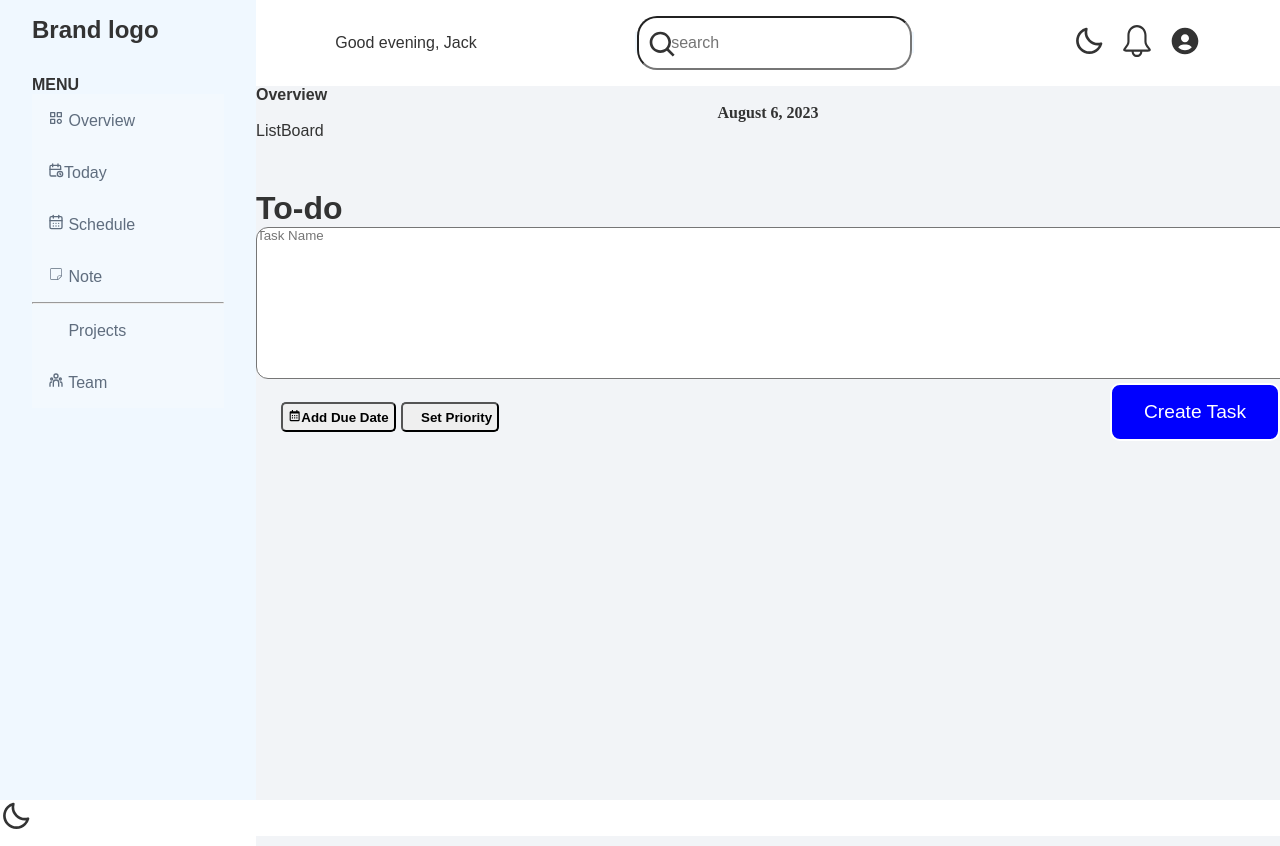
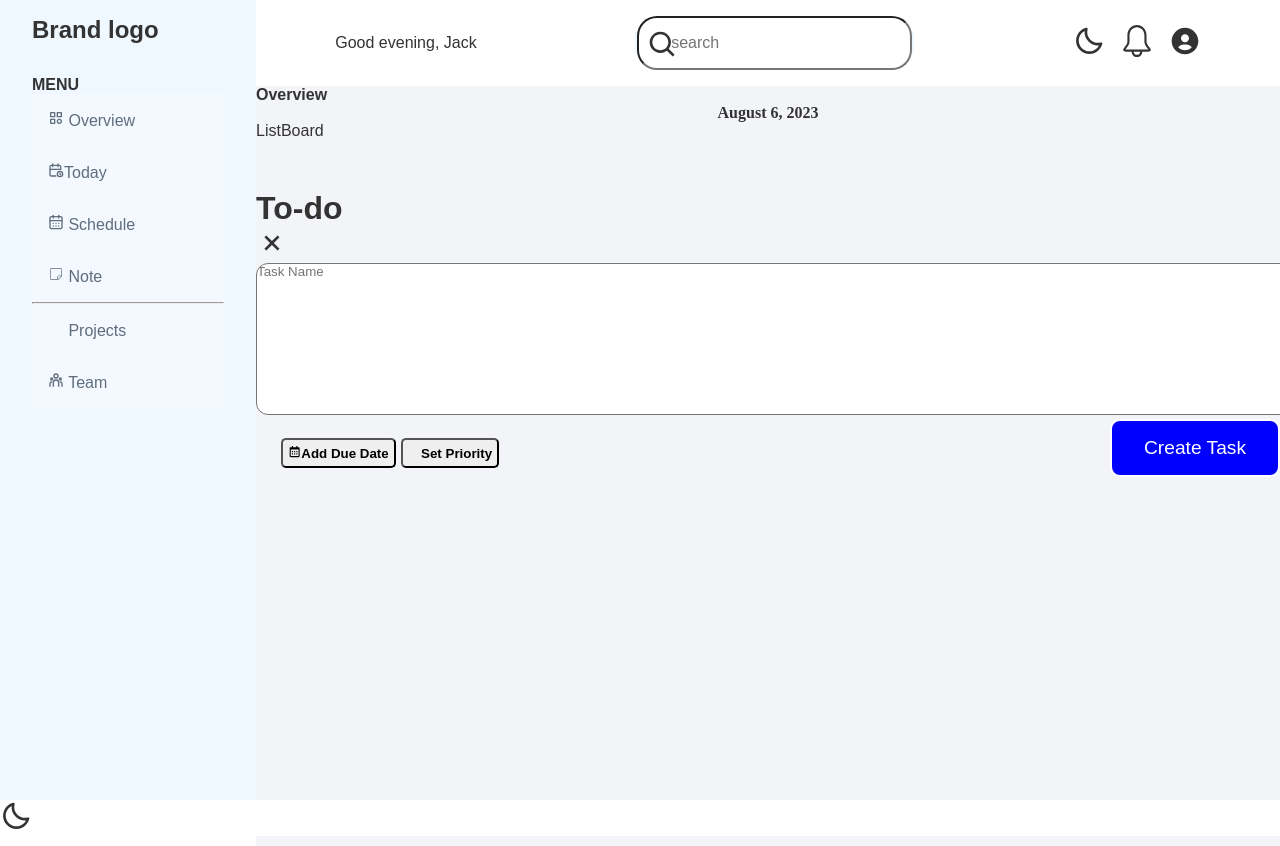
Before and after one commit to walexy026/istart-tech, a React (Create React App) app: page / in a window 1280 px wide. Shown: the top 846 px of the page. Built offline with nearby package versions, Linux system fonts and the light colour scheme; some icons are missing.

Commit message:
create a modal for the todo items

```diff
--- a/src/Components/TodoList/TodoList.css
+++ b/src/Components/TodoList/TodoList.css
@@ -3,7 +3,7 @@
   margin-top: 50px;
 }
 
-.task-input input {
+.taskInput input {
   padding: 5px;
   margin-right: 10px;
 }
@@ -11,12 +11,12 @@ textarea {
   border-radius: 12px;
 }
 
-.task-list input {
+.taskList input {
   flex: 1;
   padding: 5px;
 }
 
-.task-list button {
+.taskList button {
   background-color: #f44336;
   color: white;
   border: none;
@@ -65,3 +65,7 @@ textarea {
   align-items: center;
   justify-content: space-between;
 }
+.taskInpuModal {
+  border-top-left-radius: 10px;
+  border-top-right-radius: 10px;
+}
--- a/src/Components/TodoList/TodoList.jsx
+++ b/src/Components/TodoList/TodoList.jsx
@@ -1,5 +1,5 @@
 import React, { useState } from "react";
-import { BiCalendar } from "react-icons/bi";
+import { BiCalendar, BiX } from "react-icons/bi";
 import { PiFlagPennantFill, PiCircleDuotone } from "react-icons/pi";
 import "./TodoList.css";
 
@@ -32,7 +32,7 @@ const TodoList = () => {
     <div>
       <div className="toDo">
         <h1>To-do </h1>
-        <ul className="task-list">
+        <ul className="taskList">
           {tasks.map((task) => (
             <li key={task.id}>
               {/* <input
@@ -61,7 +61,9 @@ const TodoList = () => {
             </li>
           ))}
         </ul>
-        <div className="task-input">
+        <div className="taskInpuModal">
+          <BiX fontSize="2rem" />
+          <div className="taskInput">
             <textarea
               name=""
               id=""
@@ -79,7 +81,9 @@ const TodoList = () => {
                   <b>Add Due Date </b>
                 </button>
                 <button className="priority">
-                <PiFlagPennantFill style={{ borderColor: "2px solid black" }} />
+                  <PiFlagPennantFill
+                    style={{ borderColor: "2px solid black" }}
+                  />
                   <b>Set Priority</b>
                 </button>
               </div>
@@ -90,6 +94,7 @@ const TodoList = () => {
           </div>
         </div>
       </div>
+    </div>
   );
 };
 
```
Also changed, not shown: src/Components/TodoList/Modal.jsx (added, +7 -0 lines). Lines whose indentation alone changed are shown as unchanged.
